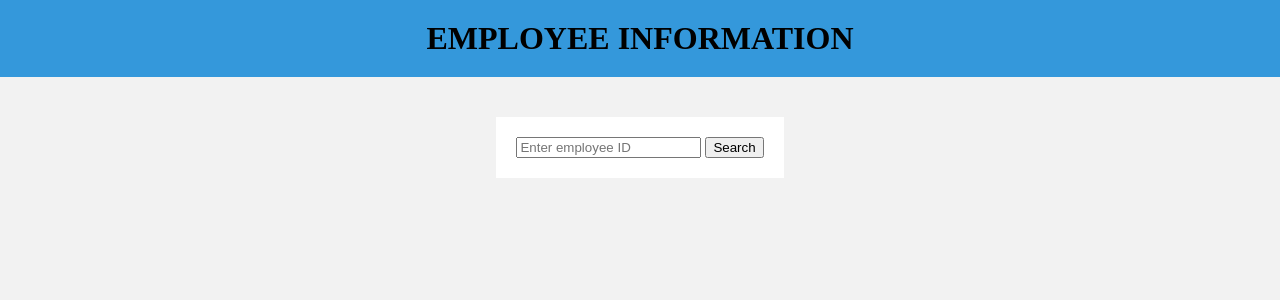
After one commit to Dourai/Team6FinalProject, a Django app: page /employee-info/ in a window 1280 px wide. The commit adds this page. Shown: the top 300 px of the page. Run offline with Django 3.2, Linux system fonts and the light colour scheme.

Commit message:
Create GUIs for clock-in, clock-out, employee info

```diff
--- /dev/null
+++ b/requirements.txt
@@ -0,0 +1 @@
+django
--- a/staff_management/templates/about.html
+++ b/staff_management/templates/about.html
@@ -56,7 +56,7 @@
         </div>
 
         <div class="column">
-            <!-- Loop results excluding positions 1, 3, and 5 with specified style -->
+            <!-- Loop results excluding positions 1, 3, and 5 -->
             <h2>
             {% for item in my_list %}
                 {% if item.2 != 1 and item.2 != 3 and item.2 != 5 %}
--- /dev/null
+++ b/staff_management/templates/employee_info.html
@@ -0,0 +1,99 @@
+<!DOCTYPE html>
+<html>
+<head>
+    <meta charset="UTF-8">
+    <meta name="viewport" content="width=device-width, initial-scale=1.0">
+    <title>Employee Information</title>
+    <style>
+        /* CSS styles */
+        body {
+            background-color: #f2f2f2;
+            margin: 0;
+            padding: 0;
+        }
+
+        h1 {
+            background-color: #3498db;
+            color: black;
+            padding: 20px;
+            text-align: center;
+            margin-top: 0;
+            margin-bottom: 20px; /* Add margin to separate from the content */
+        }
+
+        .main-container {
+            display: flex;
+            justify-content: center;
+            align-items: center;
+            flex-direction: column; /* Align items vertically */
+        }
+
+        .info-content {
+            background-color: #ffffff;
+            padding: 20px;
+            margin-top: 20px;
+        }
+
+        .info-item {
+            margin-bottom: 10px;
+        }
+
+        .info-label {
+            font-weight: bold;
+        }
+
+        .info-value {
+            margin-left: 10px;
+        }
+
+        .error-message {
+            color: red;
+            text-align: center;
+        }
+    </style>
+</head>
+<body>
+    <h1>EMPLOYEE INFORMATION</h1>
+
+    <div class="main-container">
+        <div class="info-content">
+            <form class="search-form" method="post">
+                {% csrf_token %}
+                <input type="text" class="search-input" name="employee_id" placeholder="Enter employee ID" required>
+                <button type="submit" class="search-button">Search</button>
+            </form>
+
+            {% if found %}
+            <div id="employee-info">
+                <div class="info-item">
+                    <span class="info-label">Name:</span>
+                    <span class="info-value">{{ employee.name }}</span>
+                </div>
+                <div class="info-item">
+                    <span class="info-label">Employee ID:</span>
+                    <span class="info-value">{{ employee.employee_id }}</span>
+                </div>
+                <div class="info-item">
+                    <span class="info-label">Tenure:</span>
+                    <span class="info-value">{{ employee.tenure }}</span>
+                </div>
+                <div class="info-item">
+                    <span class="info-label">Department:</span>
+                    <span class="info-value">{{ employee.department }}</span>
+                </div>
+                <div class="info-item">
+                    <span class="info-label">Wage:</span>
+                    <span class="info-value">{{ employee.wage }}</span>
+                </div>
+                <div class="info-item">
+                    <span class="info-label">Average Hours Per Week:</span>
+                    <span class="info-value">{{ employee.avg_hours_per_week }}</span>
+                </div>
+            </div>
+            {% elif found is not None %}
+            <p class="error-message">Employee not found. Please check the employee ID and try again.</p>
+            {% endif %}
+        </div>
+    </div>
+</body>
+</html>
--- a/staff_management/urls.py
+++ b/staff_management/urls.py
@@ -19,5 +19,8 @@ from . import views
 urlpatterns = [
     path('home', views.home, name='home'),
     path('', views.index, name='index'),
-    path('about', views.about, name='about')
+    path('about', views.about, name='about'),
+    path('clock-in/', views.clock_in, name='clock_in'),
+    path('clock-out/', views.clock_out, name='clock_out'),
+    path('employee-info/', views.employee_information, name='employee_information'),
 ]
--- a/staff_management/views.py
+++ b/staff_management/views.py
@@ -1,5 +1,5 @@
-from django.shortcuts import render
-from django.shortcuts import redirect
+from django.shortcuts import render, redirect
+from .models import Employee
 
 def index(request):
     return redirect('/home')
@@ -12,13 +12,54 @@ def home(request):
     }
     return render(request, 'index.html', context)
 
-
 def about(request):
     my_list = [
-        ('Clock in', '', 1),
-        ('Clock out', '', 2),
-        ('Schedule', '', 3),
-        ('Employee Information', '', 4),
-        ('Management Options', '', 5),
+        ('Clock in', '/clock-in', 1),
+        ('Clock out', '/clock-out', 2),
+        ('Schedule', '/schedule', 3),
+        ('Employee Information', '/employee-info', 4),
+        ('Management Options', '/management', 5),
     ]
     return render(request, 'about.html', {'my_list': my_list})
+
+def clock_in(request):
+    success = False
+    if request.method == 'POST':
+        success = True  # For demonstration purposes
+    return render(request, 'clock_in.html', {'success': success})
+
+def clock_out(request):
+    success = False
+    if request.method == 'POST':
+        success = True  # For demonstration purposes
+    return render(request, 'clock_out.html', {'success': success})
+
+def employee_information(request):
+    # Sample data for demonstration
+    sample_employee = {
+        'name': 'Thi Nguyen',
+        'employee_id': '12345',
+        'tenure': '2 years',
+        'department': 'Front-end',
+        'wage': '$20 per hour',
+        'avg_hours_per_week': '40 hours'
+    }
+
+    if request.method == 'POST':
+        employee_id = request.POST.get('employee_id')
+        # Check if the provided employee ID matches the sample employee
+        if employee_id == sample_employee['employee_id']:
+            # Employee found, proceed to display their information
+            context = {
+                'employee': sample_employee,
+                'found': True  # You can use this flag to indicate that the employee was found
+            }
+            return render(request, 'employee_info.html', context)
+        else:
+            # Employee not found, display an error message or handle the situation accordingly
+            context = {
+                'found': False  # You can use this flag to indicate that the employee was not found
+            }
+            return render(request, 'employee_info.html', context)
+
+    return render(request, 'employee_info.html')
```
Also changed, not shown: staff_management/models.py (added, +9 -0 lines), staff_management/templates/clock_in.html (added, +93 -0 lines), staff_management/templates/clock_out.html (added, +93 -0 lines), staff_management/templates/index.html (+25 -1 lines), db.sqlite3, 1 other file.
